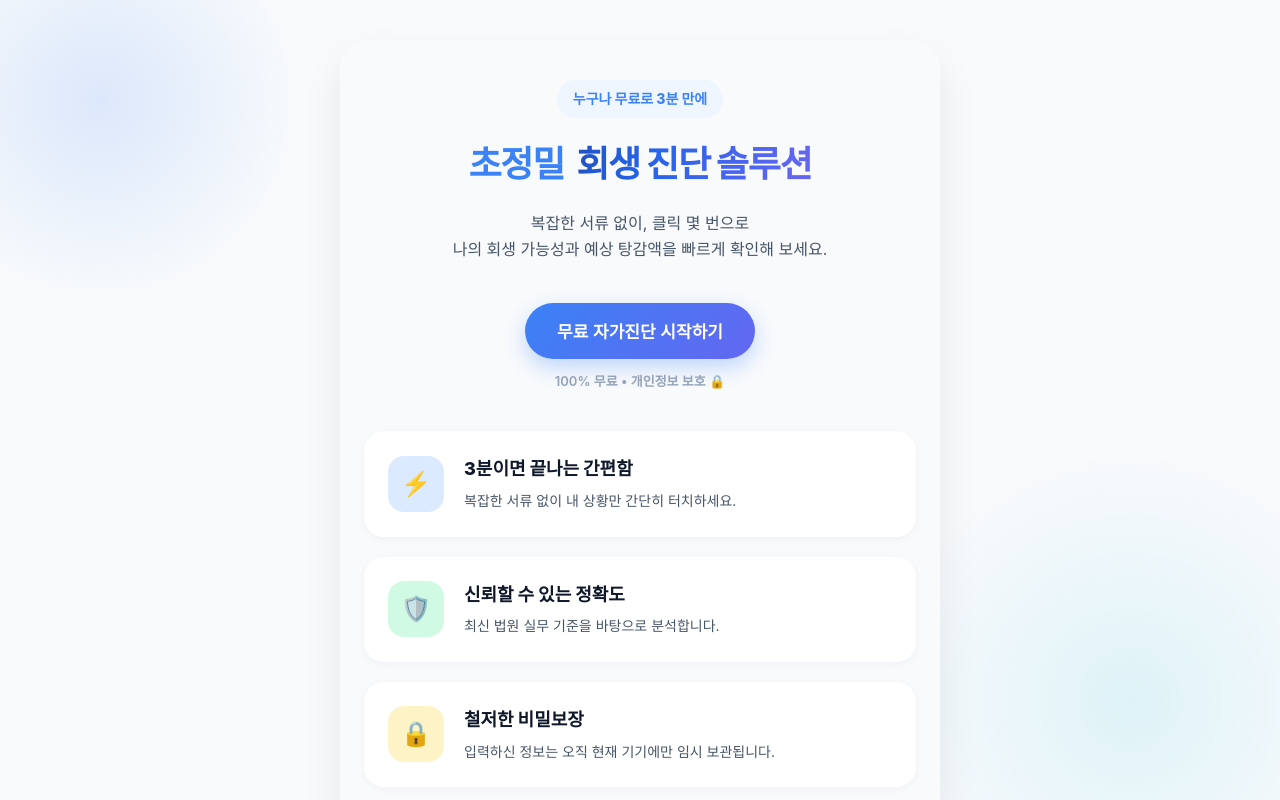
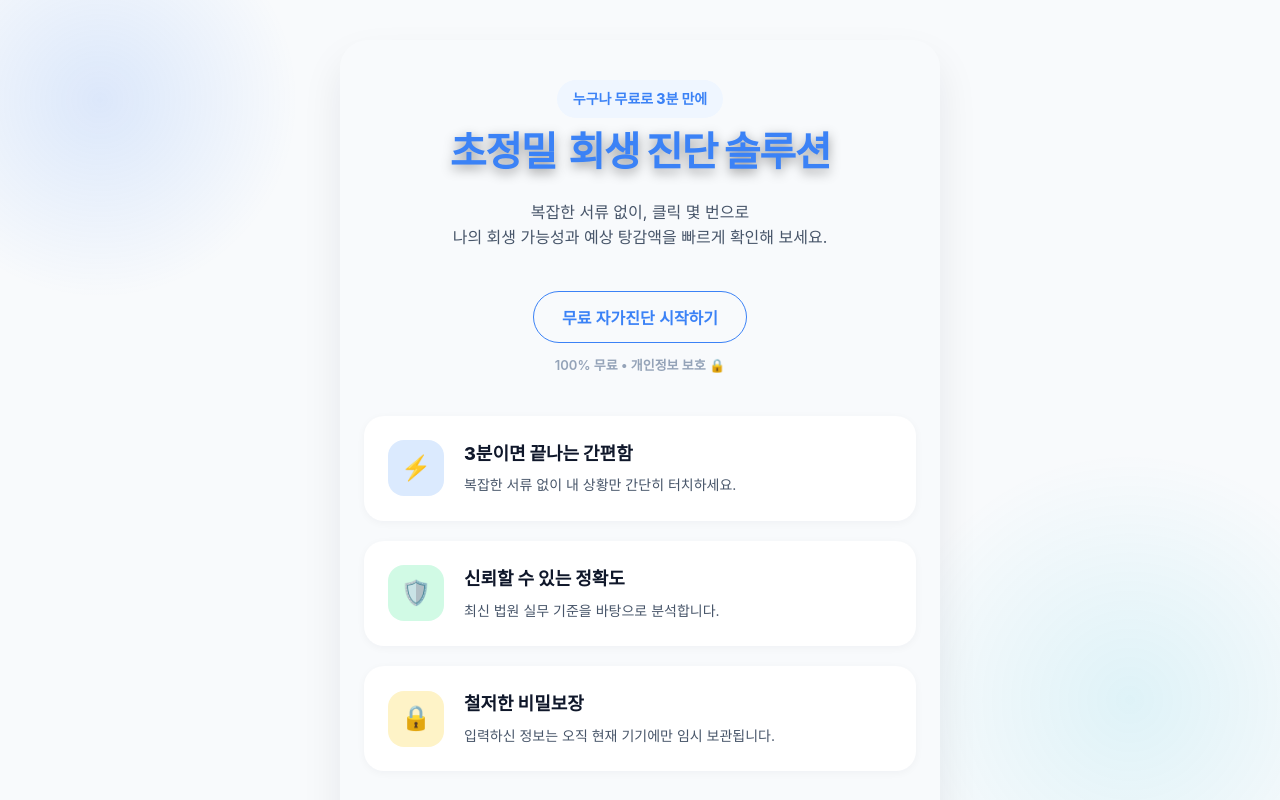
Before and after one commit to oz-kangkangparks/modoohs-selfcheck-demo, a React (Vite) app: page / in a window 1280 px wide. Shown: the top 800 px of the page. Built offline with nearby package versions, Linux system fonts and the light colour scheme; no server answers; a web font is replaced by a local one.

Commit message:
Modify : 제목 디자인 수정

```diff
--- a/src/index.css
+++ b/src/index.css
@@ -902,7 +902,7 @@ body::after {
   color: var(--c-primary);
   font-weight: 800;
   border-radius: var(--radius-full);
-  margin-bottom: 24px;
+  margin-bottom: 10px;
   font-size: 14px;
 }
 .home-hero__title, .intro__title {
@@ -926,42 +926,37 @@ body::after {
   white-space: nowrap;
   margin-bottom: 24px;
 }
-.home-hero__title-precision {
-  font-size: 36px;
-  font-weight: 900;
-  letter-spacing: -1.2px;
-  color: var(--c-primary);
-}
+.home-hero__title-precision,
 .home-hero__title-main {
-  font-size: 36px;
+  font-size: 40px;
   font-weight: 900;
   line-height: 1.18;
-  letter-spacing: -1.2px;
-  background: linear-gradient(95deg, #1e3a8a 0%, #2563eb 35%, #6366f1 65%, #2563eb 100%);
-  background-size: 220% 100%;
-  background-position: 0% 50%;
-  -webkit-background-clip: text;
-  background-clip: text;
-  -webkit-text-fill-color: transparent;
-  color: transparent;
-  animation: heroTitleShimmer 7s ease-in-out infinite;
-}
-@keyframes heroTitleShimmer {
-  0%   { background-position: 0% 50%; }
-  50%  { background-position: 100% 50%; }
-  100% { background-position: 0% 50%; }
-}
-@media (prefers-reduced-motion: reduce) {
-  .home-hero__title-main { animation: none; }
+  letter-spacing: -1.3px;
+  color: var(--c-primary);
+  filter: drop-shadow(0 4px 6px rgba(0, 0, 0, 0.40));
 }
 @media (max-width: 480px) {
   .home-hero__title--solution { gap: 8px; }
-  .home-hero__title-precision { font-size: 26px; letter-spacing: -1px; }
-  .home-hero__title-main { font-size: 26px; letter-spacing: -1px; }
+  .home-hero__title-precision { font-size: 29px; letter-spacing: -1.05px; }
+  .home-hero__title-main { font-size: 29px; letter-spacing: -1.05px; }
 }
 @media (max-width: 360px) {
-  .home-hero__title-precision { font-size: 22px; }
-  .home-hero__title-main { font-size: 22px; }
+  .home-hero__title-precision { font-size: 24px; }
+  .home-hero__title-main { font-size: 24px; }
+}
+/* 홈 히어로 CTA — 타이틀이 주인공이 되도록 아웃라인 스타일로 절제 */
+.home-hero .btn-primary {
+  height: 52px;
+  padding: 0 28px;
+  background: transparent;
+  color: var(--c-primary);
+  border: 1.5px solid var(--c-primary);
+  font-size: 16px;
+  font-weight: 700;
+  box-shadow: none;
+}
+.home-hero .btn-primary:hover {
+  background: var(--c-primary-light);
 }
 .home-hero__desc, .intro__desc {
   font-size: 16px;
```
